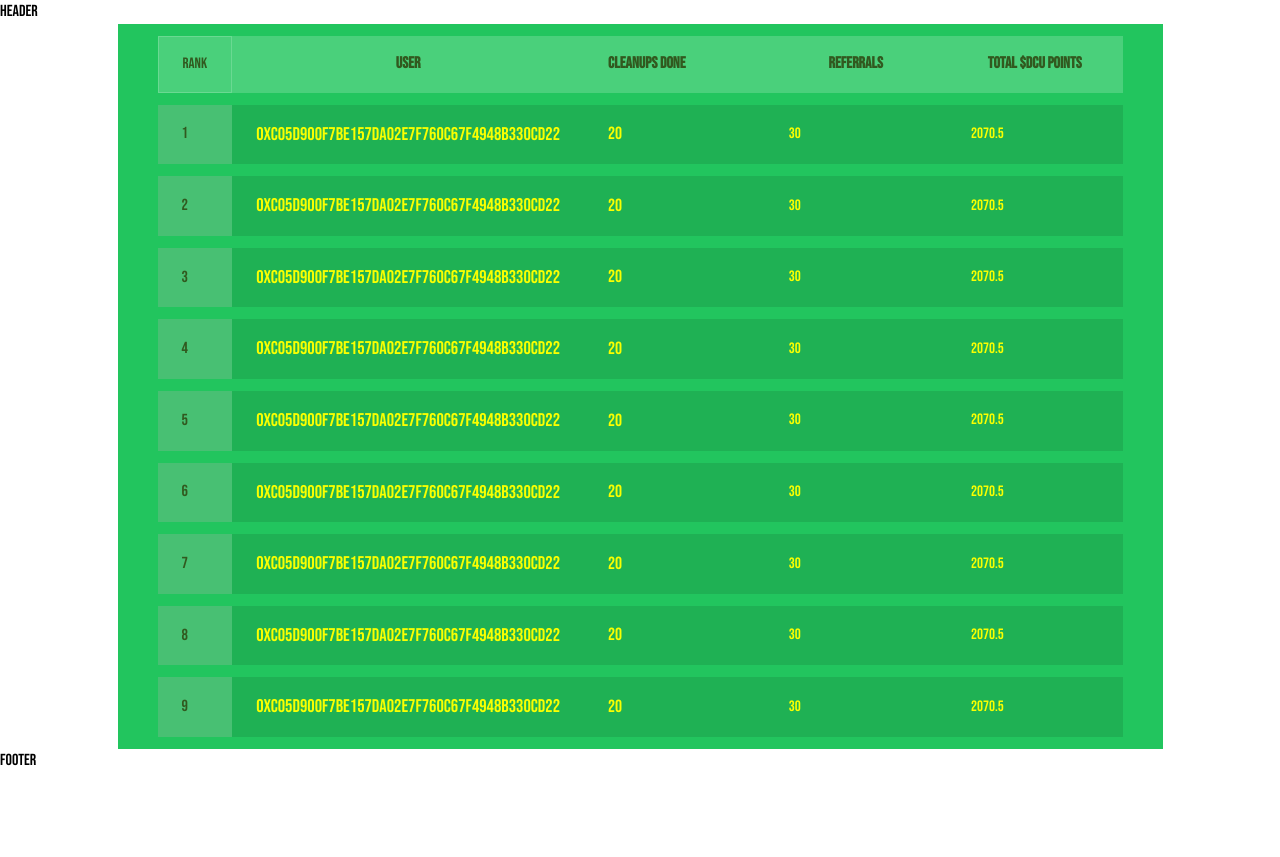
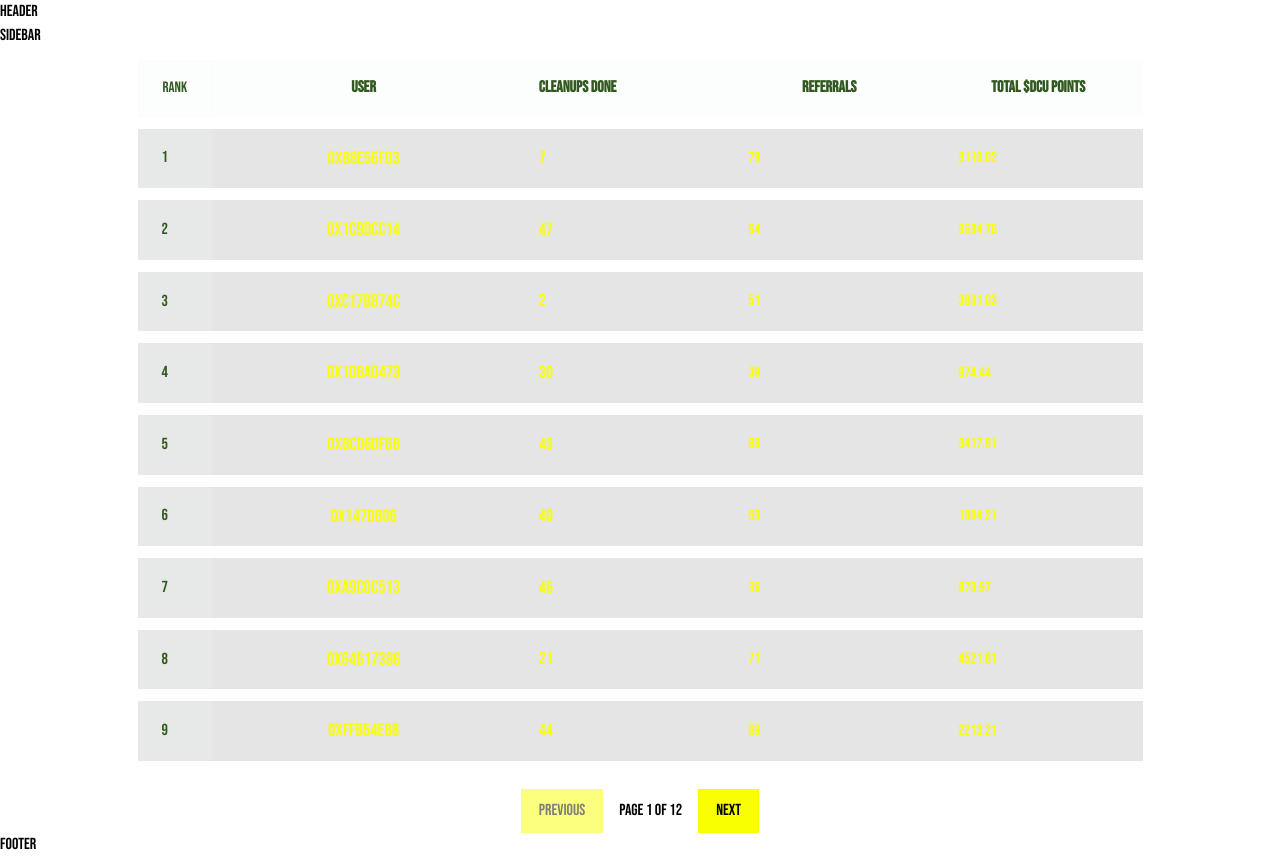
Before and after one commit to KingFRANKHOOD/dapp, a Next.js app: page /dashboard/leaderboard in a window 1280 px wide. Before the commit the page ends 800 px from the top, so only its background shows below. Built offline with nearby package versions, Linux system fonts and the light colour scheme; a web font is replaced by a local one.

Commit message:
Leaderboard component

```diff
--- a/package.json
+++ b/package.json
@@ -36,6 +36,7 @@
     "next-themes": "^0.4.4",
     "react": "^19.0.0",
     "react-dom": "^19.0.0",
+    "react-dynamic-virtual-scroll": "^1.4.0",
     "react-medium-image-zoom": "^5.2.12",
     "tailwind-merge": "^2.5.5",
     "tailwindcss-animate": "^1.0.7"
@@ -46,6 +47,7 @@
     "@types/node": "^22.10.2",
     "@types/react": "^19.0.1",
     "@types/react-dom": "^19",
+    "@types/react-window": "^1.8.8",
     "@typescript-eslint/eslint-plugin": "^8.18.0",
     "@typescript-eslint/parser": "^8.18.0",
     "autoprefixer": "^10.4.20",
--- a/src/app/dashboard/leaderboard/components/SideBar.tsx
+++ b/src/app/dashboard/leaderboard/components/SideBar.tsx
@@ -3,7 +3,7 @@
 const SideBar = () => {
   return (
     <div>
-
+      SideBar
     </div>
   )
 }
--- a/src/app/dashboard/leaderboard/components/Table.tsx
+++ b/src/app/dashboard/leaderboard/components/Table.tsx
@@ -1,47 +1,134 @@
-import LeaderBoardData from '../data/LeaderboardData'
+"use client"
+
+import { useState, useEffect } from "react"
+import LeaderBoardData from "../data/LeaderboardData"
+
+type LeaderboardEntry = {
+  rank: number
+  user: string
+  cleanupsDone: number
+  referrals: number
+  dcuPoints: number
+}
 
 export default function Table() {
+  const [data, setData] = useState<LeaderboardEntry[]>([])
+  const [sortConfig, setSortConfig] = useState<{ key: keyof LeaderboardEntry | null; direction: "asc" | "desc" }>({
+    key: null,
+    direction: "asc",
+  })
+  const [loading, setLoading] = useState<boolean>(true)
+  const [currentPage, setCurrentPage] = useState<number>(1)
+  const itemsPerPage = 9
+
+  useEffect(() => {
+    setTimeout(() => {
+      setData(LeaderBoardData)
+      setLoading(false)
+    }, 1000)
+  }, [])
+
+  const handleSort = (key: keyof LeaderboardEntry) => {
+    if (loading) return
+    setLoading(true)
+
+    let direction: "asc" | "desc" = "asc"
+    if (sortConfig.key === key && sortConfig.direction === "asc") {
+      direction = "desc"
+    }
+
+    const sortedData = [...data].sort((a, b) => {
+      if (a[key] < b[key]) return direction === "asc" ? -1 : 1
+      if (a[key] > b[key]) return direction === "asc" ? 1 : -1
+      return 0
+    })
+
+    setTimeout(() => {
+      setData(sortedData)
+      setSortConfig({ key, direction })
+      setLoading(false)
+    }, 500)
+  }
+
+
+  const totalPages = Math.ceil(data.length / itemsPerPage)
+  const startIndex = (currentPage - 1) * itemsPerPage
+  const paginatedData = data.slice(startIndex, startIndex + itemsPerPage)
+
   return (
-    <div className='mx-auto h-full  w-full min-w-[300px] max-w-[1045px] overflow-x-auto  bg-green-500 px-10'>
-      <table className='table-auto border-separate border-spacing-y-3'>
-        <thead className='bg-[#ECF9F033]'>
-          <tr className='border-[1px] border-[#ECF9F033] text-[#31591F]'>
-            <th className='w-14 border-[1px] border-[#ECF9F033] px-6 py-4 text-left text-[15px] font-normal'>
-              Rank
+    <>
+    <div className="mx-auto h-full min-h-[565px] w-full min-w-[300px] max-w-[1045px] overflow-x-auto px-5">
+      {loading && <p className="text-center text-white">Loading...</p>}
+      {!loading && (
+        <>
+          <table className="table-auto border-separate border-spacing-y-3">
+            <thead className="bg-[#ECF9F033]">
+              <tr className="border-[1px] border-[#ECF9F033] text-[#31591F]">
+                <th
+                  className="w-14 border-[1px] border-[#ECF9F033] px-6 py-4 text-left text-[15px] font-normal cursor-pointer hover:bg-[#FAFF00] hover:text-black transition-colors duration-200"
+                  onClick={() => handleSort("rank")}
+                >
+                  Rank {sortConfig.key === "rank" ? (sortConfig.direction === "asc" ? "↑" : "↓") : ""}
                 </th>
-            <th className='w-[323px] px-6 py-4 text-center'>User</th>
-            <th className='w-[222px] px-6 py-4 text-left'>Cleanups Done</th>
-            <th className='w-[222px] px-6 py-4 text-center'>Referrals</th>
-            <th className='w-[222px] px-6 py-4 text-center'>
-              Total $DCU points
+                <th className="w-[323px] px-6 py-4 text-center">User</th>
+                <th
+                  className="w-[222px] px-6 py-4 text-left cursor-pointer hover:bg-[#FAFF00] hover:text-black transition-colors duration-200"
+                  onClick={() => handleSort("cleanupsDone")}
+                >
+                  Cleanups Done {sortConfig.key === "cleanupsDone" ? (sortConfig.direction === "asc" ? "↑" : "↓") : ""}
+                </th>
+                <th
+                  className="w-[222px] px-6 py-4 text-center cursor-pointer hover:bg-[#FAFF00] hover:text-black transition-colors duration-200"
+                  onClick={() => handleSort("referrals")}
+                >
+                  Referrals {sortConfig.key === "referrals" ? (sortConfig.direction === "asc" ? "↑" : "↓") : ""}
+                </th>
+                <th
+                  className="w-[222px] px-6 py-4 text-center cursor-pointer hover:bg-[#FAFF00] hover:text-black transition-colors duration-200"
+                  onClick={() => handleSort("dcuPoints")}
+                >
+                  Total $DCU points {sortConfig.key === "dcuPoints" ? (sortConfig.direction === "asc" ? "↑" : "↓") : ""}
                 </th>
               </tr>
             </thead>
             <tbody>
-          {LeaderBoardData.map((user, id) => (
-            <tr
-              key={id}
-              className='border-b border-gray-100 bg-[#0000001A] text-[15px] font-normal'
-            >
-              <td className='w-14 bg-[#ECF9F033] px-6 py-4 text-base text-[#31591F]'>
-                {user.rank}
-              </td>
-              <td className='w-[323px] px-6 py-4 text-center text-[1.15rem] text-[#FAFF00]'>
-                {user.user}
-              </td>
-              <td className='w-[222px] px-6 py-4 text-left text-[1.1rem] text-[#FAFF00]'>
-                {user.cleanupsDone}
-              </td>
-              <td className='w-[222px] px-6 py-4 text-[15px] font-normal text-[#FAFF00]'>
-                {user.referrals}
-              </td>
-              <td className='w-[222px] px-6 py-4 text-[15px] font-normal text-[#FAFF00]'>
-                {user.dcuPoints}
-              </td>
+              {paginatedData.map((user, id) => (
+                <tr key={id} className="border-b border-gray-100 bg-[#0000001A] text-[15px] font-normal">
+                  <td className="w-14 bg-[#ECF9F033] px-6 py-4 text-base text-[#31591F]">{user.rank}</td>
+                  <td className="w-[323px] px-6 py-4 text-center text-[1.15rem] text-[#FAFF00]">{user.user}</td>
+                  <td className="w-[222px] px-6 py-4 text-left text-[1.1rem] text-[#FAFF00]">{user.cleanupsDone}</td>
+                  <td className="w-[222px] px-6 py-4 text-[15px] font-normal text-[#FAFF00]">{user.referrals}</td>
+                  <td className="w-[222px] px-6 py-4 text-[15px] font-normal text-[#FAFF00]">{user.dcuPoints}</td>
                 </tr>
               ))}
             </tbody>
           </table>
+
+
+
+        </>
+      )}
+
     </div>
+    <div className="mt-4 flex items-center justify-center gap-4 w-full  ">
+            <button
+              className="px-4 py-2 bg-[#FAFF00] text-black rounded-md disabled:opacity-50 hover:bg-green-500 border-transparent hover:border-black border-2   transition-all duration-200"
+              onClick={() => setCurrentPage((prev) => Math.max(prev - 1, 1))}
+              disabled={currentPage === 1}
+            >
+              Previous
+            </button>
+            <span className="text-black">
+              Page {currentPage} of {totalPages}
+            </span>
+            <button
+              className="px-4 py-2 bg-[#FAFF00] text-black rounded-md disabled:opacity-50 hover:bg-green-500  border-transparent hover:border-black border-2   transition-all duration-200"
+              onClick={() => setCurrentPage((prev) => Math.min(prev + 1, totalPages))}
+              disabled={currentPage === totalPages}
+            >
+              Next
+            </button>
+          </div>
+          </>
   )
 }
--- a/src/app/dashboard/leaderboard/data/LeaderboardData.tsx
+++ b/src/app/dashboard/leaderboard/data/LeaderboardData.tsx
@@ -1,67 +1,11 @@
-const LeaderBoardData = [
-  {
-    rank: 1,
-    user: '0xC05d900f7BE157dA02e7F760C67f4948B330cd22',
-    cleanupsDone: 20,
-    referrals: 30,
-    dcuPoints: 2070.5,
-  },
-  {
-    rank: 2,
-    user: '0xC05d900f7BE157dA02e7F760C67f4948B330cd22',
-    cleanupsDone: 20,
-    referrals: 30,
-    dcuPoints: 2070.5,
-  },
-  {
-    rank: 3,
-    user: '0xC05d900f7BE157dA02e7F760C67f4948B330cd22',
-    cleanupsDone: 20,
-    referrals: 30,
-    dcuPoints: 2070.5,
-  },
-  {
-    rank: 4,
-    user: '0xC05d900f7BE157dA02e7F760C67f4948B330cd22',
-    cleanupsDone: 20,
-    referrals: 30,
-    dcuPoints: 2070.5,
-  },
-  {
-    rank: 5,
-    user: '0xC05d900f7BE157dA02e7F760C67f4948B330cd22',
-    cleanupsDone: 20,
-    referrals: 30,
-    dcuPoints: 2070.5,
-  },
-  {
-    rank: 6,
-    user: '0xC05d900f7BE157dA02e7F760C67f4948B330cd22',
-    cleanupsDone: 20,
-    referrals: 30,
-    dcuPoints: 2070.5,
-  },
-  {
-    rank: 7,
-    user: '0xC05d900f7BE157dA02e7F760C67f4948B330cd22',
-    cleanupsDone: 20,
-    referrals: 30,
-    dcuPoints: 2070.5,
-  },
-  {
-    rank: 8,
-    user: '0xC05d900f7BE157dA02e7F760C67f4948B330cd22',
-    cleanupsDone: 20,
-    referrals: 30,
-    dcuPoints: 2070.5,
-  },
-  {
-    rank: 9,
-    user: '0xC05d900f7BE157dA02e7F760C67f4948B330cd22',
-    cleanupsDone: 20,
-    referrals: 30,
-    dcuPoints: 2070.5,
-  },
-]
+const LeaderBoardData = Array.from({ length: 100 }, (_, index) => {
+  return {
+    rank: index + 1,
+    user: `0x${Math.random().toString(16).slice(2, 42)}`,
+    cleanupsDone: Math.floor(Math.random() * 50) + 1, // Between 1 and 50
+    referrals: Math.floor(Math.random() * 100) + 1, // Between 1 and 100
+    dcuPoints: parseFloat((Math.random() * 5000 + 500).toFixed(2)), // Between 500 and 5500
+  };
+});
 
-export default LeaderBoardData
+export default LeaderBoardData;
--- a/src/app/dashboard/page.tsx
+++ b/src/app/dashboard/page.tsx
@@ -1,10 +1,12 @@
+import SideBar from "./leaderboard/components/SideBar";
 import Table from "./leaderboard/components/Table";
 
 
 
 export default function Page() {
     return(
-        <div>
+        <div className=" bg-green-500 " >
+            <SideBar/>
         <Table/>
         </div>
     )
```
Also changed, not shown: 2 other files (tests, documents, lock files or other folders). Lines whose indentation alone changed are shown as unchanged.
